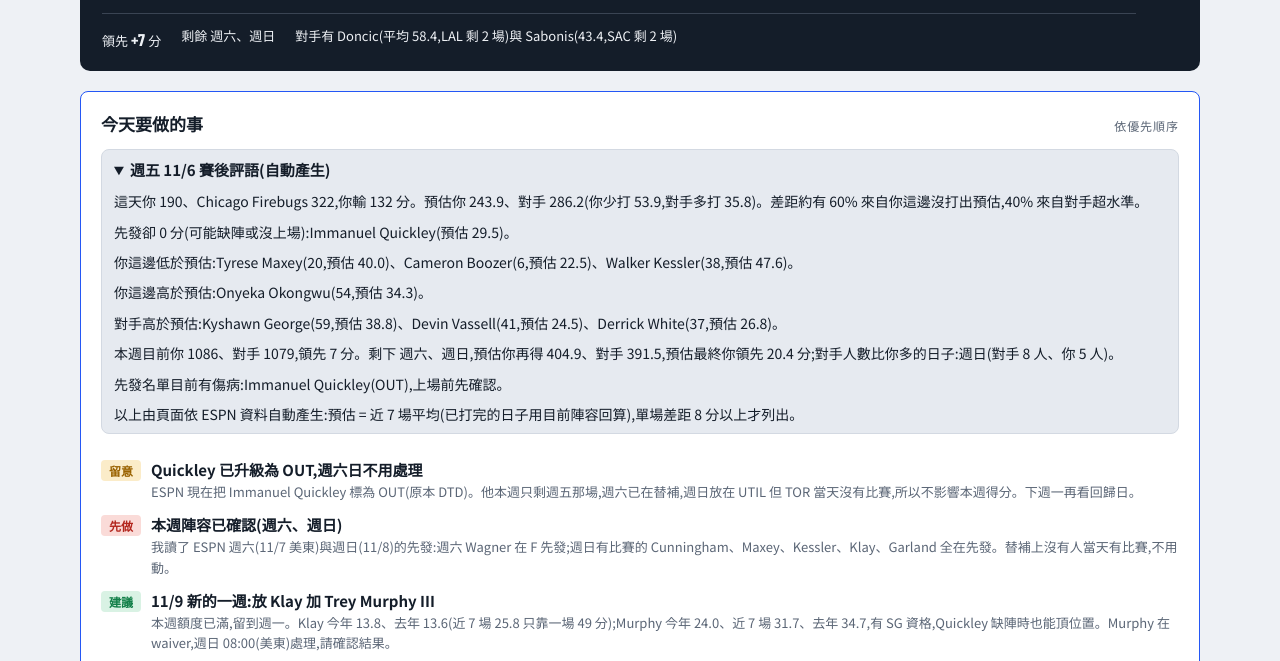
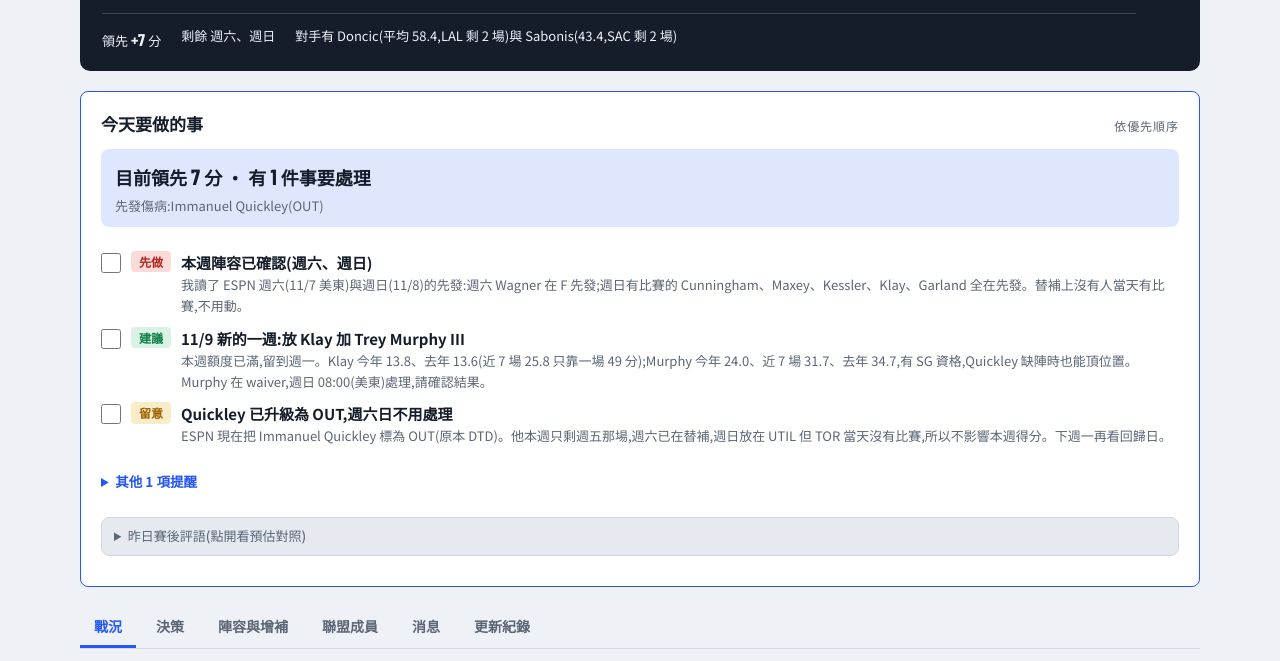
Before and after one commit to leo976810/fantasy, a plain HTML site: page index.html in a window 1280 px wide. Shown: the part 122-783 px from the top of the page. Drawn offline with nearby package versions, Linux system fonts and the light colour scheme.

Commit message:
Add files via upload

```diff
--- a/index.html
+++ b/index.html
@@ -901,7 +901,7 @@ async function fetchToday(ME) {
   var inj = ((D.insights || {}).INJ || []).filter(function (r) { return r[2] === '先發'; });
   if (inj.length) L.push('先發名單目前有傷病:' + inj.map(function (r) { return r[0] + '(' + r[1] + ')'; }).join('、') + ',上場前先確認。');
   L.push('以上由頁面依 ESPN 資料自動產生:預估 = 近 7 場平均(已打完的日子用目前陣容回算),單場差距 8 分以上才列出。');
-  var det = document.createElement('details'); det.className = 'tnote'; det.open = true;
+  var det = document.createElement('details'); det.className = 'tnote'; det.open = false;
   det.innerHTML = '<summary>' + esc(M.days[i] + ' ' + (M.dates ? M.dates[i] : '') + ' 賽後評語(自動產生)') + '</summary>' + L.map(function (l) { return '<p>' + esc(l) + '</p>'; }).join('');
   var h = host.querySelector('h2'); if (h) h.insertAdjacentElement('afterend', det); else host.insertBefore(det, host.firstChild);
   var st = document.createElement('style');
@@ -909,3 +909,44 @@ async function fetchToday(ME) {
   document.head.appendChild(st);
 } catch (e) {} })();
 </script>
+<script>
+/* PREVIEW: first-page tidy-up. Runs after the other scripts. */
+(function(){ function go(){ try{
+  var D=JSON.parse(document.getElementById('data').textContent), host=document.getElementById('todo'); if(!host) return;
+  var ol=host.querySelector('ol'); if(!ol) return;
+  var lis=[].slice.call(ol.children), rank=function(li){var t=li.textContent; return t.indexOf('先做')>-1&&t.indexOf('先做')<6?0:(t.indexOf('建議')>-1&&t.indexOf('建議')<6?1:2);};
+  lis.sort(function(a,b){return rank(a)-rank(b)}).forEach(function(li){ol.appendChild(li)});
+  var urgent=lis.filter(function(li){return rank(li)<2&&li.textContent.indexOf('已確認')<0&&li.textContent.indexOf('不用')<0}).length;
+  var MM=D.matchup||{}, wk=(MM.meScore!=null&&MM.oppScore!=null)?MM.meScore-MM.oppScore:null;
+  var inj=((D.insights||{}).INJ||[]).filter(function(r){return r[2]==='先發'});
+  var line=document.createElement('div'); line.className='hl1';
+  line.innerHTML='<div class="hl1-main">'+(wk==null?'':(wk>=0?'目前領先 ':'目前落後 ')+'<b>'+Math.abs(wk)+'</b> 分 · ')+(urgent? '有 <b>'+urgent+'</b> 件事要處理':'今天沒有要立刻處理的事')+'</div>'+
+    '<div class="hl1-sub">'+(inj.length?'先發傷病:'+inj.map(function(r){return r[0]+'('+r[1]+')'}).join('、'):'先發沒有傷病')+'</div>';
+  var h=host.querySelector('h2'); if(h) h.insertAdjacentElement('afterend',line);
+  if(lis.length>3){ var det=document.createElement('details'); det.className='more3'; det.innerHTML='<summary>其他 '+(lis.length-3)+' 項提醒</summary>';
+    var ol2=document.createElement('ol'); ol2.className=ol.className; lis.slice(3).forEach(function(li){ol2.appendChild(li)}); det.appendChild(ol2); ol.insertAdjacentElement('afterend',det); }
+  var st=document.createElement('style'); st.textContent='.hl1{margin:0 0 12px;padding:10px 14px;border-radius:8px;background:var(--accent-soft)} .hl1-main{font-size:18px;font-weight:700} .hl1-main b{font-size:22px;font-family:var(--font-display)} .hl1-sub{font-size:13px;color:var(--muted);margin-top:2px} .more3{margin-top:12px} .more3 summary{cursor:pointer;color:var(--accent);font-weight:700;font-size:13.5px} .more3 ol{margin-top:10px} .tnote{font-size:13px} .tnote summary{font-weight:500;color:var(--muted)}';
+  var tn=host.querySelector('.tnote'); if(tn){ tn.querySelector('summary').textContent='昨日賽後評語(點開看預估對照)'; host.appendChild(tn); tn.style.marginTop='12px'; }
+ document.head.appendChild(st);
+ }catch(e){console.log(e)} }
+ setTimeout(go,1500);
+})();
+</script>
+<script>
+(function(){ setTimeout(function(){ try{
+ var host=document.getElementById('todo'); if(!host) return;
+ var key='todoDone:'+new Date().toISOString().slice(0,10), saved={};
+ try{ saved=JSON.parse(localStorage.getItem(key)||'{}'); }catch(e){}
+ function save(){ try{ localStorage.setItem(key,JSON.stringify(saved)); }catch(e){} }
+ host.querySelectorAll('li').forEach(function(li){
+  var tt=li.querySelector('b'); if(!tt) return; var id=tt.textContent.trim();
+  var c=document.createElement('input'); c.type='checkbox'; c.className='tdchk'; c.setAttribute('aria-label','完成:'+id);
+  function apply(){ li.classList.toggle('tddone',c.checked); }
+  c.checked=!!saved[id]; apply();
+  c.addEventListener('change',function(){ if(c.checked) saved[id]=1; else delete saved[id]; save(); apply(); });
+  li.insertBefore(c,li.firstChild);
+ });
+ var st=document.createElement('style'); st.textContent='.todo li{grid-template-columns:auto auto 1fr!important;align-items:start!important} .tdchk{width:20px;height:20px;margin:2px 0 0;accent-color:var(--good);cursor:pointer} .tddone{opacity:.55} .tddone b{text-decoration:line-through} .tddone .d2{display:none}';
+ document.head.appendChild(st);
+ }catch(e){} },2000); })();
+</script>
```
